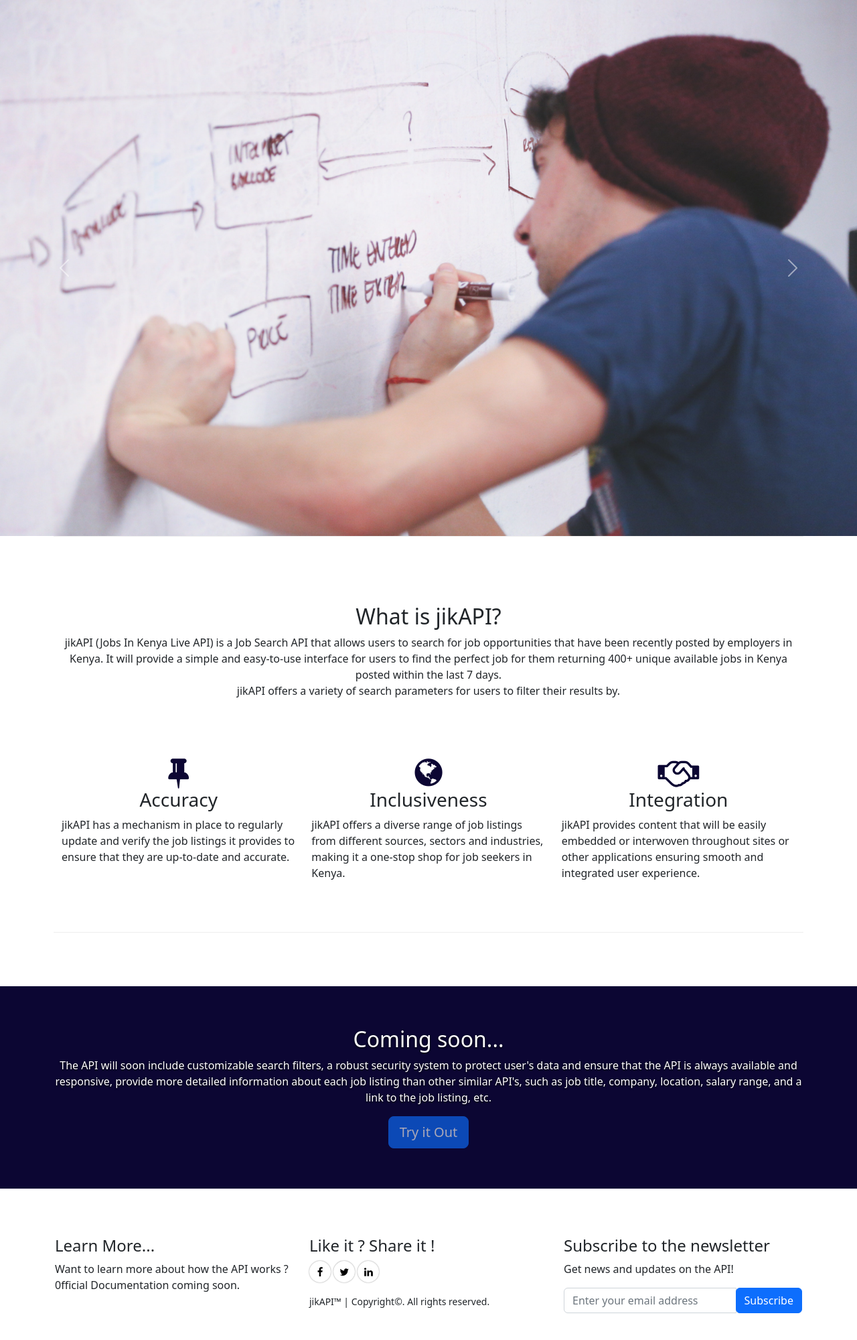
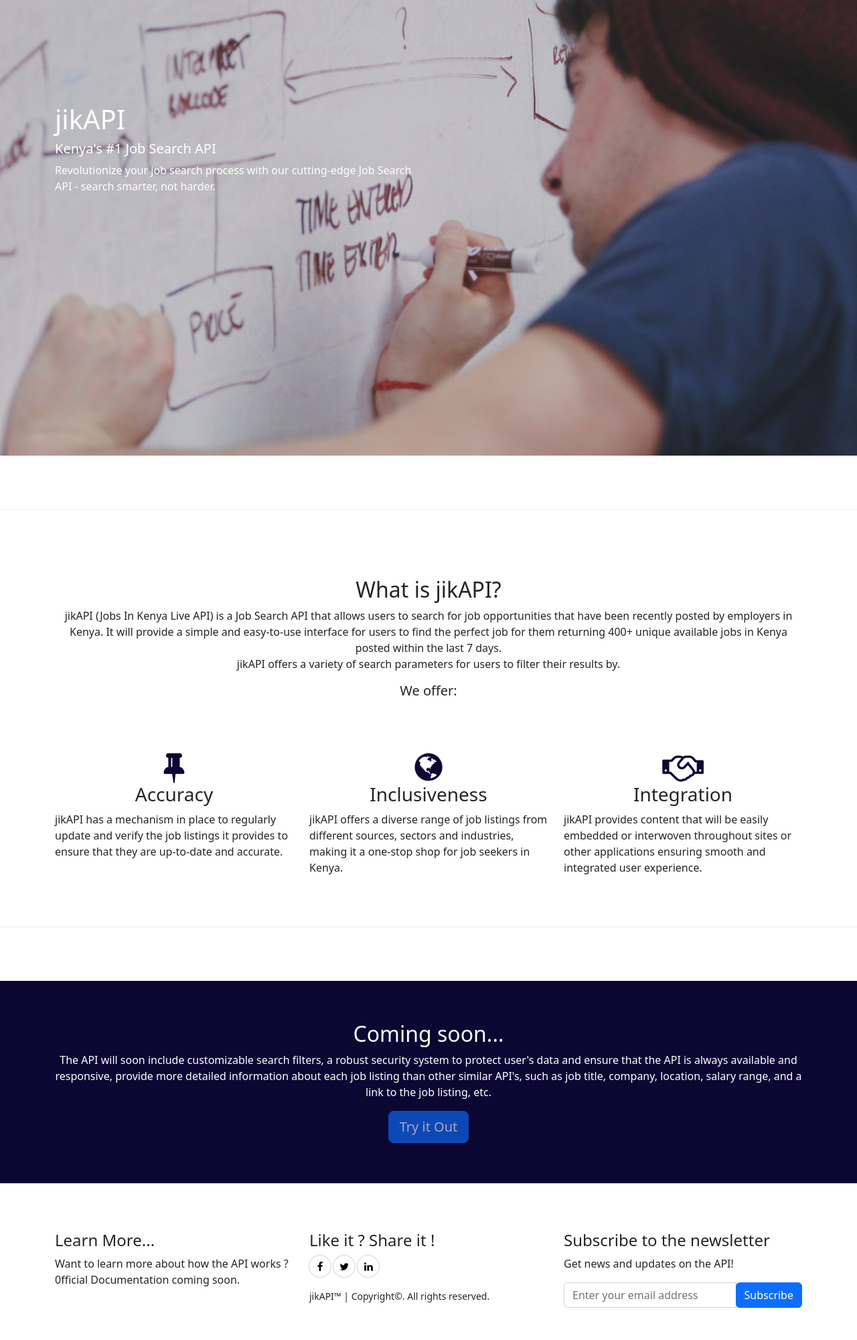
Before and after one commit to Njoguu/jikAPI, a Flask app: page / in a window 1280 px wide. Shown: the part 106-2106 px from the top of the page at 67% size. After the commit the page ends 2058 px from the top, so only its background shows below. Run offline with Flask 2, Linux system fonts and the light colour scheme; some libraries are stand-ins or nearby versions; some web fonts are replaced.

Commit message:
closes #9; replace: carousel with bg-image

```diff
--- a/src/frontend/static/main.css
+++ b/src/frontend/static/main.css
@@ -2,16 +2,22 @@
 @import url(https://maxcdn.bootstrapcdn.com/font-awesome/4.7.0/css/font-awesome.min.css);
 /*! * Bootstrap v3.3.7 (http://getbootstrap.com) * Copyright 2011-2016 Twitter, Inc. * Licensed under MIT (https://github.com/twbs/bootstrap/blob/master/LICENSE) */
 /*! normalize.css v3.0.3 | MIT License | github.com/necolas/normalize.css */
+html{
+    font-family:sans-serif;
+    -ms-text-size-adjust:100%;
+    -webkit-text-size-adjust:100%
+}
+body{
+    font-size:15px;
+    line-height:1.81;
+    color:#555;
+    background-color:#fff
+}
 
-/* navbar */
-/* #nav{
-    height: 80px;
-} */
 
 /* Hero section */
 #hero{
     height: 90vh;
-    /* margin: 5px; */
 }
 
 span.badge {
@@ -41,8 +47,26 @@ span.badge {
 
 /* details section */
 #details{
-    margin: 80px;
+    margin-top: 40px;
+    margin-bottom: 80px;
     /* height: 100vh; */
+}
+
+.background-image-container{
+    height: 85vh;
+    position:relative;
+    background-size:cover;
+    background-repeat:no-repeat;
+    background-position:top;
+    padding:12% 0
+}
+.opacity{
+    background-color:rgba(0,0,0,.2);
+    position:absolute;
+    left:0;
+    right:0;
+    bottom:0;
+    top:0
 }
 
 /* custom styling */
@@ -733,7 +757,7 @@ span.badge {
 }
 .white-text-container h1,.white-text-container h2,.white-text-container h3,.white-text-container h4,.white-text-container h5,.white-text-container p{
     color:#fff;
-    text-shadow:0 1px 3px #000
+    /* text-shadow:0 1px 3px #000 */
 }
 
 .fa-icon{
--- a/src/frontend/templates/index.html
+++ b/src/frontend/templates/index.html
@@ -6,24 +6,21 @@
 {% block content%}
     <!-- Hero Section -->
     <section id="hero">
-        <div id="carouselExampleAutoplaying" class="carousel slide" data-bs-ride="carousel">
-            <div class="carousel-inner">
-              <div class="carousel-item active">
-                <img src="../static/assets/use_the_api.jpg" class="carouselimg d-block w-100" alt="...">
-              </div>
-              <div class="carousel-item">
-                <img src="../static/assets/use_the_api.jpg" class="carouselimg d-block w-100" alt="...">
-              </div>
+          <div class="white-text-container background-image-container" style="background-image: url('../static/assets/real-hero.jpg')">
+            <div class="opacity"></div>
+            <div class="container">
+                <div class="row">
+                    <div class="col-md-6">
+                        <h1>jikAPI</h1>
+                        <h5>Kenya's #1 Job Search API</h5>
+                        <p>
+                            Revolutionize your job search process with our cutting-edge Job Search API - search smarter, not harder.
+                        </p>
+                    </div>
+
+                </div>
             </div>
-            <button class="carousel-control-prev" type="button" data-bs-target="#carouselExampleAutoplaying" data-bs-slide="prev">
-              <span class="carousel-control-prev-icon" aria-hidden="true"></span>
-              <span class="visually-hidden">Previous</span>
-            </button>
-            <button class="carousel-control-next" type="button" data-bs-target="#carouselExampleAutoplaying" data-bs-slide="next">
-              <span class="carousel-control-next-icon" aria-hidden="true"></span>
-              <span class="visually-hidden">Next</span>
-            </button>
-          </div>
+        </div>
     </section>
 
     <!-- Section #2 -->
@@ -38,6 +35,7 @@
                                     recently posted by employers in Kenya. It will provide a simple and easy-to-use interface for users to find the perfect
                                     job for them returning 400+ unique available jobs in Kenya posted within the last 7 days.<br>
                                     jikAPI offers a variety of search parameters for users to filter their results by.</p>
+                                <h5>We offer:</h5>
                             </div>
                         </div>
 
@@ -129,7 +127,6 @@
                                 </a>
                                 </p>
                                 <p><small>jikAPI™ | Copyright©. All rights reserved.</small></p>
-                                    <!-- <a href="http://www.mashup-template.com/" class="link-like-text" title="Create website with free html template">Mashup Template</a>/<a href="http://www.unsplash.com/" class="link-like-text" title="Beautiful Free Images">Unsplash</a>     -->
                             </div>
 
                             <div class="col-md-4">
```
Also changed, not shown: src/frontend/static/assets/get_job.jpg (deleted), src/frontend/static/assets/real-hero.jpg (added), src/frontend/static/assets/use_the_api.jpg (deleted).
